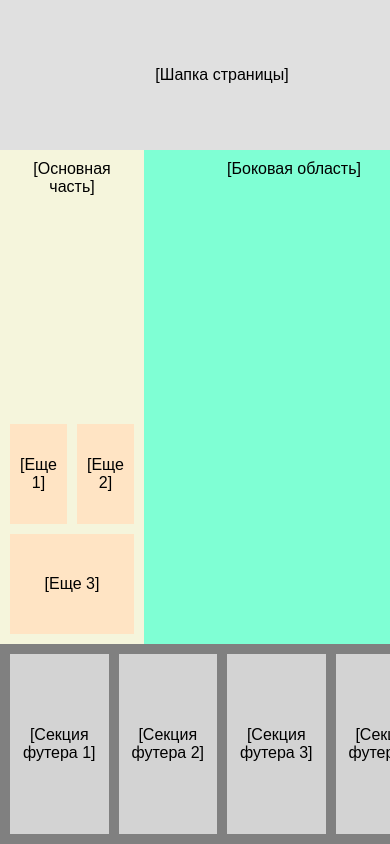
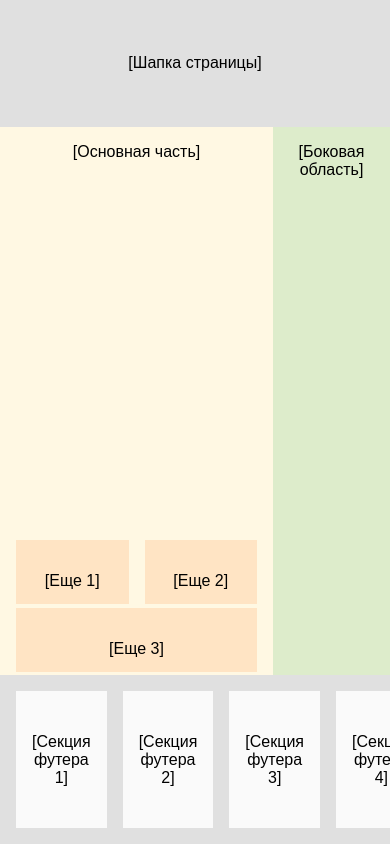
Before and after one commit to Xeni-ya/page-layout-responsive-layout, a plain HTML site: page index.html in a window 390 px wide. Shown: the top 844 px of the page. Drawn offline with Linux system fonts and the light colour scheme.

Commit message:
feat: relative values for responsive layout

```diff
--- a/assets/style.css
+++ b/assets/style.css
@@ -13,7 +13,7 @@ body {
 
 .body {
     display: grid;
-    grid-template: 150px 1fr 200px / 1fr 300px;
+    grid-template: 15% 1fr 20% / 1fr 30%;
 }
 
 .header {
@@ -25,11 +25,11 @@ body {
 }
 
 .main {
-    background-color: beige;
+    background-color: #fff8e3;
     display: grid;
-    grid-template: 1fr 100px 100px / 1fr 1fr;
-    gap: 10px;
-    padding: 10px;
+    grid-template: 1fr 10% 10% / 1fr 1fr;
+    gap: 1rem;
+    padding: 1rem;
 }
 
 .main__content {
@@ -38,7 +38,7 @@ body {
 
 [class^="container"] {
     background-color: bisque;
-    padding: 20px 10px;
+    padding: 2rem 1rem;
     display: grid;
     justify-content: center;
     align-items: center;
@@ -49,23 +49,23 @@ body {
 }
 
 .aside {
-    background-color: aquamarine;
-    padding: 10px;
+    background-color: #ddeccb;
+    padding: 1rem;
 }
 
 .footer {
-    background-color: grey;
+    background-color: #e0e0e0;
     grid-column: span 2;
     display: grid;
     grid-template: 1fr / repeat(4, 1fr);
-    gap: 10px;
-    padding: 10px;
+    gap: 1rem;
+    padding: 1rem;
 }
 
 .footer > div {
-    background-color: lightgray;
+    background-color: #fafafa;
     display: grid;
     align-items: center;
     justify-content: center;
-    padding: 20px 10px;
+    padding: 2rem 1rem;
 }
```
